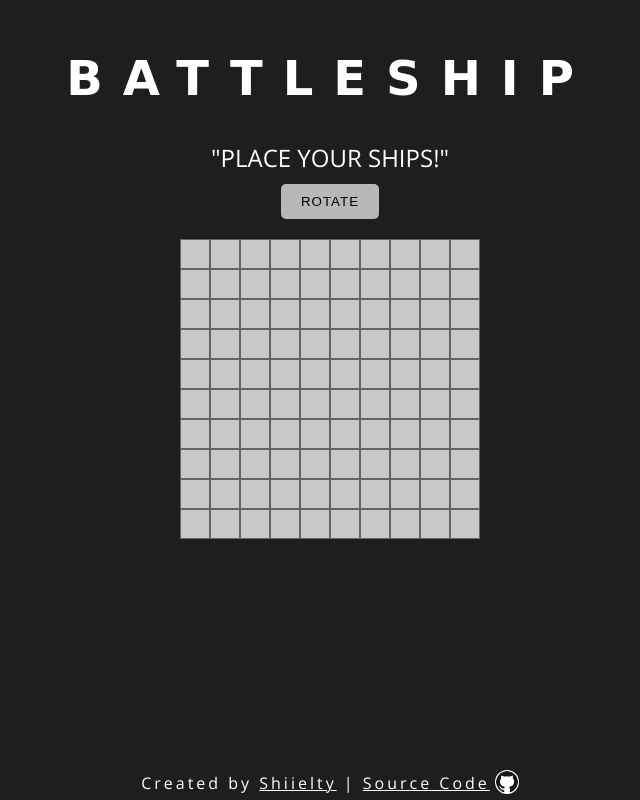
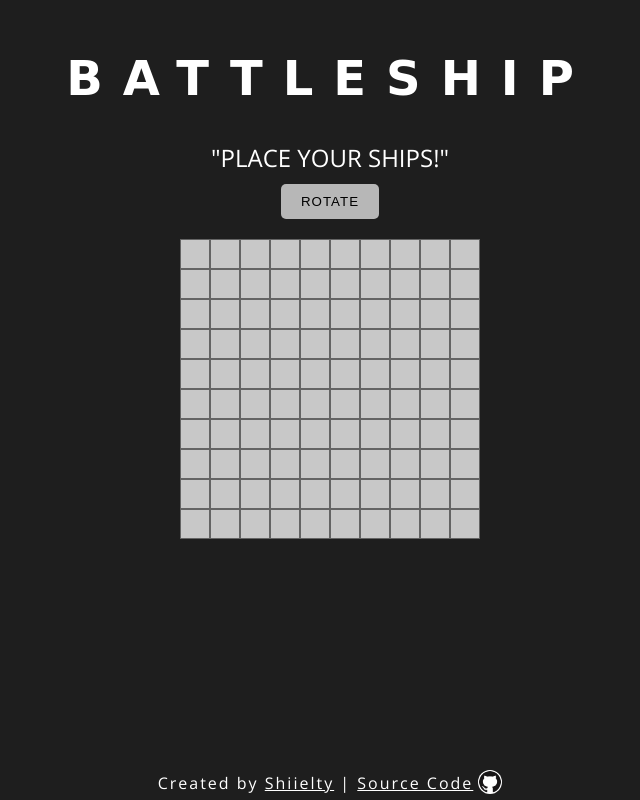
Before and after one commit to Shiielty/battleship-game, a website with bundled scripts: page src/index.html in a window 1280 px wide. Shown: the whole page, without its empty margins (310-950 px from the left). Built offline with nearby package versions, Linux system fonts and the light colour scheme; a web font is replaced by a local one.

Commit message:
change footer font size to 0.8rem with clamp

```diff
--- a/src/style.css
+++ b/src/style.css
@@ -209,7 +209,8 @@ footer {
   width: 100%;
   margin: 0 auto;
   z-index: 99;
-  letter-spacing: 3px;
+  letter-spacing: 2px;
+  font-size: clamp(0.8rem, 2vw + 0.1rem, 1rem);
 }
 
 footer > a {
```
